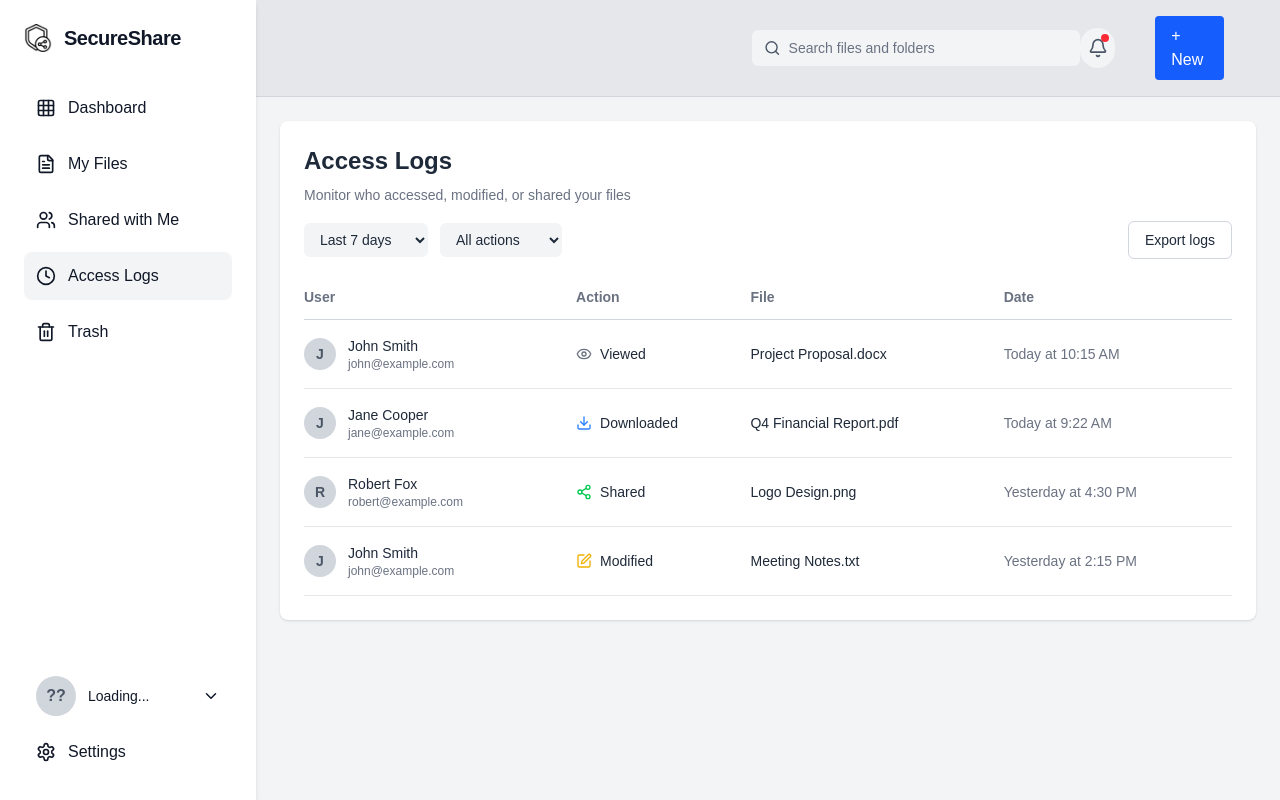
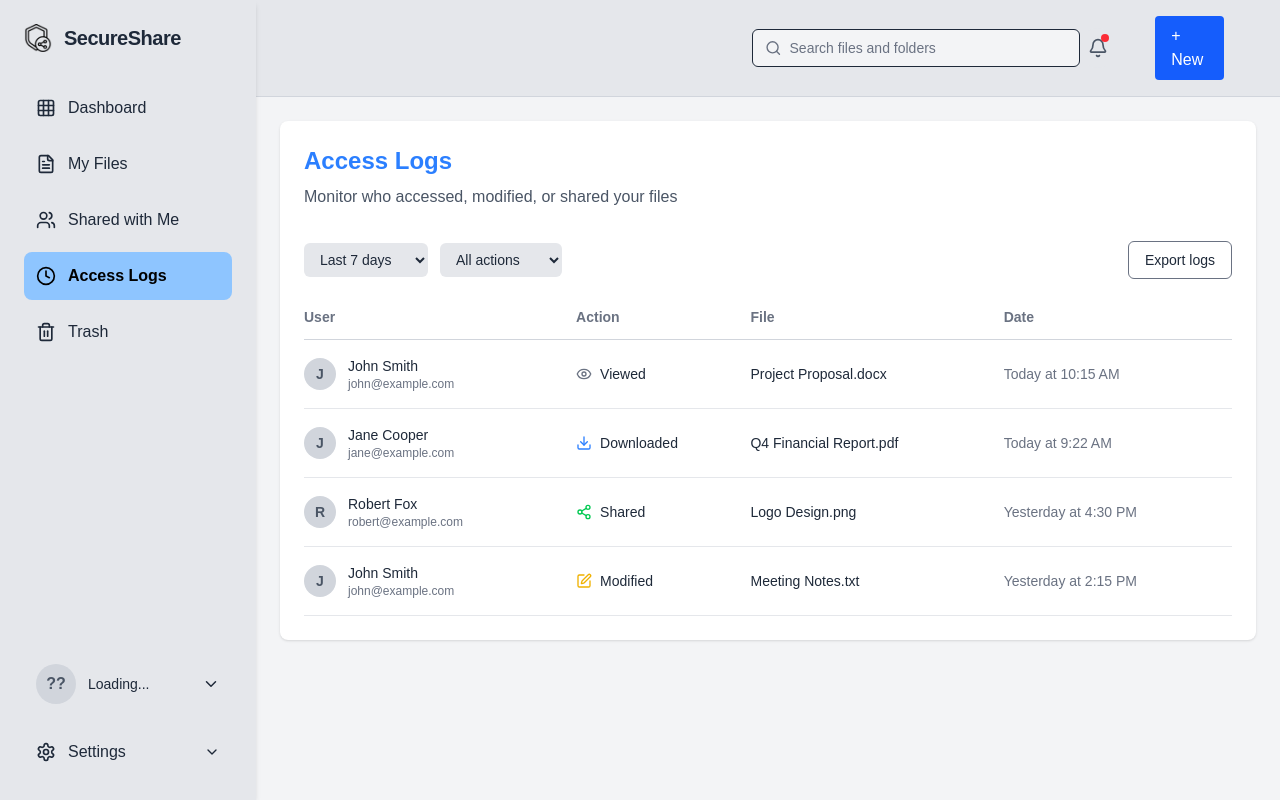
Before and after one commit to COS301-SE-2025/Secure-File-Sharing-Platform, a Next.js app in the folder sfsp-ui/: page /dashboard/accessLogs in a window 1280 px wide. Built offline with nearby package versions, Linux system fonts and the light colour scheme.

Commit message:
color fixed

```diff
--- a/sfsp-ui/app/dashboard/accessLogs/page.js
+++ b/sfsp-ui/app/dashboard/accessLogs/page.js
@@ -32,9 +32,8 @@ export default function AccessLogsPage() {
   return (
     <div className="p-6">
       <div className="bg-white dark:bg-gray-800 rounded-lg p-6 shadow">
-        <h1 className="text-2xl font-bold mb-2">Access Logs</h1>
-        <p className="text-sm text-gray-500 dark:text-gray-400 mb-4">
-          Monitor who accessed, modified, or shared your files
+        <h1 className="text-2xl font-bold mb-2 text-blue-500">Access Logs</h1>
+        <p className="text-gray-600 dark:text-gray-400 pb-8"> Monitor who accessed, modified, or shared your files
         </p>
 
         {/* Filters */}
@@ -43,7 +42,7 @@ export default function AccessLogsPage() {
             <select
               value={dateFilter}
               onChange={(e) => setDateFilter(e.target.value)}
-              className="bg-gray-100 dark:bg-gray-700 text-sm px-3 py-2 rounded-md focus:outline-none"
+              className="bg-gray-200 dark:bg-gray-700 text-sm px-3 py-2 rounded-md focus:outline-none"
             >
               <option>Last 7 days</option>
               <option>Last 30 days</option>
@@ -52,7 +51,7 @@ export default function AccessLogsPage() {
             <select
               value={actionFilter}
               onChange={(e) => setActionFilter(e.target.value)}
-              className="bg-gray-100 dark:bg-gray-700 text-sm px-3 py-2 rounded-md focus:outline-none"
+              className="bg-gray-200 dark:bg-gray-700 text-sm px-3 py-2 rounded-md focus:outline-none"
             >
               <option>All actions</option>
               <option>Viewed</option>
@@ -61,7 +60,7 @@ export default function AccessLogsPage() {
               <option>Modified</option>
             </select>
           </div>
-          <button className="border border-gray-300 dark:border-gray-600 text-sm px-4 py-2 rounded-md hover:bg-gray-100 dark:hover:bg-gray-700">
+          <button className="border border-gray-500 dark:border-gray-600 text-sm px-4 py-2 rounded-md hover:bg-gray-100 dark:hover:bg-gray-700">
             Export logs
           </button>
         </div>
--- a/sfsp-ui/app/dashboard/components/ActionButtons.js
+++ b/sfsp-ui/app/dashboard/components/ActionButtons.js
@@ -22,7 +22,7 @@ export function ActionButtons() {
 
   return (
     <div className="flex items-center space-x-2">
-      <button  className="relative w-10 h-10 rounded-full bg-gray-100 hover:bg-gray-200 flex items-center justify-center mr-10">
+      <button  className="relative w-10 h-10 rounded-full bg-gray-200 hover:bg-blue-300 flex items-center justify-center mr-10">
         <Bell className="h-5 w-5 text-gray-600" />
         <span className="absolute top-1.5 right-1.5 w-2 h-2 bg-red-500 rounded-full"></span>
 
@@ -39,10 +39,10 @@ export function ActionButtons() {
           } absolute mt-2 w-48 right-5 bg-blue-100 border border-blue-300 rounded shadow-lg z-10`}
         >
          <div className="absolute right-0 mt-2 w-40 bg-white dark:bg-gray-800 border border-gray-200 dark:border-gray-700 rounded-md shadow-md z-8">
-                <button className="w-full text-left px-4 py-2 hover:bg-gray-100 dark:hover:bg-gray-700">Upload File</button>
-                <button className="w-full text-left px-4 py-2 hover:bg-gray-100 dark:hover:bg-gray-700">Upload Folder</button>
-                 <button className="w-full text-left px-4 py-2 hover:bg-gray-100 dark:hover:bg-gray-700">New Document</button>
-                <button className="w-full text-left px-4 py-2 hover:bg-gray-100 dark:hover:bg-gray-700">New Folder</button>
+                <button className="w-full text-left px-4 py-2 hover:bg-blue-300 dark:hover:bg-gray-700">Upload File</button>
+                <button className="w-full text-left px-4 py-2 hover:bg-blue-300 dark:hover:bg-gray-700">Upload Folder</button>
+                 <button className="w-full text-left px-4 py-2 hover:bg-blue-300 dark:hover:bg-gray-700">New Document</button>
+                <button className="w-full text-left px-4 py-2 hover:bg-blue-300 dark:hover:bg-gray-700">New Folder</button>
         </div>
 
 
--- a/sfsp-ui/app/dashboard/components/FileTable.js
+++ b/sfsp-ui/app/dashboard/components/FileTable.js
@@ -6,7 +6,7 @@ export default function FileTable({ files }) {
     <div className="bg-white dark:bg-gray-800 rounded-lg shadow-sm overflow-hidden">
       <div className="overflow-x-auto">
         <table className="w-full">
-          <thead className="bg-gray-50 dark:bg-gray-700">
+          <thead className="bg-gray-200 dark:bg-gray-700">
             <tr>
               {['Name', 'Size', 'Shared by', 'Shared', 'Actions'].map((header, i) => (
                 <th key={i} className={`px-6 py-3 text-${i === 4 ? 'right' : 'left'} text-xs font-medium text-gray-500 dark:text-gray-300 uppercase tracking-wider`}>
@@ -17,7 +17,7 @@ export default function FileTable({ files }) {
           </thead>
           <tbody className="divide-y divide-gray-200 dark:divide-gray-700">
             {files.map((file, idx) => (
-              <tr key={idx} className="hover:bg-gray-50 dark:hover:bg-gray-700 cursor-pointer">
+              <tr key={idx} className="hover:bg-gray-100 dark:hover:bg-gray-700 cursor-pointer">
                 <td className="px-6 py-4 whitespace-nowrap flex items-center">
                   <div className={`w-8 h-8 rounded flex items-center justify-center mr-3 ${file.type === 'image' ? 'bg-orange-100 dark:bg-orange-900' : 'bg-blue-100 dark:bg-blue-900'}`}>
                     {file.type === 'image' ? <ImageIcon size={16} className="text-orange-600" /> : <FileText size={16} className="text-blue-600" />}
--- a/sfsp-ui/app/dashboard/components/Sidebar.js
+++ b/sfsp-ui/app/dashboard/components/Sidebar.js
@@ -11,15 +11,19 @@ import {
   Trash2,
   Settings,
   ChevronDown,
-  LogOut
+  LogOut,
 } from 'lucide-react';
 
 export default function Sidebar() {
   const pathname = usePathname();
   const router = useRouter();
+
   const [user, setUser] = useState(null);
   const [dropdownOpen, setDropdownOpen] = useState(false);
+  const [settingsOpen, setSettingsOpen] = useState(false);
+  const [isDark, setIsDark] = useState(false);
 
+  // Load user
   useEffect(() => {
     const fetchProfile = async () => {
       const token = localStorage.getItem('token');
@@ -33,8 +37,8 @@ export default function Sidebar() {
         });
 
         const result = await res.json();
+        if (!res.ok) throw new Error(result.message || 'Failed to fetch profile');
 
-        if (!res.ok) throw new Error(result.message || 'Failed to fetch profile');
         setUser(result.data);
       } catch (err) {
         console.error('Failed to fetch profile:', err.message);
@@ -44,10 +48,26 @@ export default function Sidebar() {
     fetchProfile();
   }, []);
 
+  // Load persisted theme
+  useEffect(() => {
+    const stored = localStorage.getItem('theme');
+    if (stored === 'dark') {
+      document.documentElement.classList.add('dark');
+      setIsDark(true);
+    }
+  }, []);
+
   const handleLogout = () => {
     localStorage.removeItem('token');
     localStorage.removeItem('user');
     router.push('/');
+  };
+
+  const toggleTheme = () => {
+    const html = document.documentElement;
+    const isNowDark = html.classList.toggle('dark');
+    setIsDark(isNowDark);
+    localStorage.setItem('theme', isNowDark ? 'dark' : 'light');
   };
 
   const linkClasses = (path) => {
@@ -56,15 +76,14 @@ export default function Sidebar() {
         ? pathname === '/dashboard'
         : pathname.startsWith(path);
 
-    return `flex items-center gap-3 p-3 rounded-lg transition-colors ${
-      isActive
-        ? 'bg-gray-100 dark:bg-gray-700'
-        : 'hover:bg-gray-100 dark:hover:bg-gray-700'
+    return `flex items-center gap-3 p-3 rounded-lg transition-colors ${isActive
+        ? 'text-black dark:text-white font-bold bg-blue-300 dark:bg-gray-700'
+        : 'hover:bg-blue-300 dark:hover:bg-gray-700'
       }`;
   };
 
   return (
-    <aside className="w-64 bg-white text-gray-900 dark:bg-gray-800 dark:text-white p-6 shadow-md hidden md:block relative">
+    <aside className="w-64 bg-gray-200 text-gray-800 dark:bg-gray-800 dark:text-white p-6 shadow-md hidden md:block relative">
       {/* Logo and Title */}
       <div className="flex items-center gap-3 mb-8">
         <Image
@@ -108,8 +127,10 @@ export default function Sidebar() {
         </a>
       </nav>
 
-      {/* User Profile and Dropdown */}
-      <div className="absolute bottom-6 left-6 right-6">
+      {/* Bottom Profile + Settings */}
+      <div className="absolute bottom-6 left-6 right-6 flex flex-col gap-3">
+        {/* User Dropdown */}
+        <div className="relative">
           <button
             className="flex items-center gap-3 p-3 w-full text-left rounded-lg hover:bg-gray-100 dark:hover:bg-gray-700 transition-colors"
             onClick={() => setDropdownOpen((prev) => !prev)}
@@ -130,28 +151,52 @@ export default function Sidebar() {
             <div className="mt-2 bg-white dark:bg-gray-700 border border-gray-200 dark:border-gray-600 rounded-md shadow-lg">
               <button
                 onClick={handleLogout}
-              className="flex items-center gap-2 px-4 py-2 w-full text-left text-sm text-red-600 hover:bg-red-100 dark:hover:bg-red-800 dark:text-red-400"
+                className="flex items-center gap-2 px-4 py-2 w-full text-left text-sm text-red-600 hover:bg-red-100 dark:hover:bg-gray-900 dark:text-red-400"
               >
                 <LogOut size={16} />
                 Logout
               </button>
             </div>
           )}
+        </div>
 
-        <a href="/dashboard/settings" className={linkClasses('/dashboard/settings')}>
+        {/* Settings Dropdown */}
+        <div className="relative">
+          <button
+            onClick={() => setSettingsOpen((prev) => !prev)}
+            className="w-full flex items-center gap-3 p-3 rounded-lg hover:bg-blue-300 dark:hover:bg-gray-700 transition-colors"
+          >
             <Settings size={20} />
             <span>Settings</span>
+            <ChevronDown size={16} className="ml-auto" />
+          </button>
+
+          {settingsOpen && (
+            <div className="absolute right-0 bottom-12 w-48 bg-white dark:bg-gray-700 border border-gray-200 dark:border-gray-600 rounded-md shadow-lg z-10">
+              <a
+                href="/dashboard"
+                className="block px-4 py-2 text-sm hover:bg-blue-300 dark:hover:bg-gray-600"
+              >
+                Account Settings
               </a>
+              <button
+                onClick={toggleTheme}
+                className="w-full text-left px-4 py-2 text-sm hover:bg-blue-300 dark:hover:bg-gray-600"
+              >
+                {isDark ? 'Light Mode' : 'Dark Mode'}
+              </button>
+            </div>
+          )}
+        </div>
       </div>
     </aside>
   );
 }
 
-
 // 'use client';
 
 // import { useEffect, useState } from 'react';
-// import { usePathname } from 'next/navigation';
+// import { usePathname, useRouter } from 'next/navigation';
 // import Image from 'next/image';
 // import {
 //   FileText,
@@ -160,17 +205,19 @@ export default function Sidebar() {
 //   Clock,
 //   Trash2,
 //   Settings,
+//   ChevronDown,
+//   LogOut
 // } from 'lucide-react';
 
 // export default function Sidebar() {
 //   const pathname = usePathname();
+//   const router = useRouter();
 //   const [user, setUser] = useState(null);
+//   const [dropdownOpen, setDropdownOpen] = useState(false);
 
 //   useEffect(() => {
 //     const fetchProfile = async () => {
 //       const token = localStorage.getItem('token');
-//       // console.log('Token from localStorage:', token);
-
 //       if (!token) return;
 
 //       try {
@@ -192,6 +239,12 @@ export default function Sidebar() {
 //     fetchProfile();
 //   }, []);
 
+//   const handleLogout = () => {
+//     localStorage.removeItem('token');
+//     localStorage.removeItem('user');
+//     router.push('/');
+//   };
+
 //   const linkClasses = (path) => {
 //     const isActive =
 //       path === '/dashboard'
@@ -200,13 +253,13 @@ export default function Sidebar() {
 
 //     return `flex items-center gap-3 p-3 rounded-lg transition-colors ${
 //       isActive
-//         ? 'bg-gray-100 dark:bg-gray-700'
-//         : 'hover:bg-gray-100 dark:hover:bg-gray-700'
+//         ? 'text-black dark:text-white font-bold bg-blue-300 dark:bg-gray-700'
+//         : 'hover:bg-blue-300 dark:hover:bg-gray-700'
 //     }`;
 //   };
 
 //   return (
-//     <aside className="w-64 bg-white text-gray-900 dark:bg-gray-800 dark:text-white p-6 shadow-md hidden md:block relative">
+//     <aside className="w-64 bg-gray-200 text-gray-800 dark:bg-gray-800 dark:text-white p-6 shadow-md hidden md:block relative">
 //       {/* Logo and Title */}
 //       <div className="flex items-center gap-3 mb-8">
 //         <Image
@@ -223,7 +276,7 @@ export default function Sidebar() {
 //           height={28}
 //           className="hidden dark:block"
 //         />
-//         <span className="text-xl font-bold tracking-tight">SecureShare</span>
+//         <span className="text-xl font-bold tracking-tight ">SecureShare</span>
 //       </div>
 
 //       {/* Navigation */}
@@ -250,9 +303,12 @@ export default function Sidebar() {
 //         </a>
 //       </nav>
 
-//       {/* User Profile */}
+//       {/* User Profile and Dropdown */}
 //       <div className="absolute bottom-6 left-6 right-6">
-//         <div className="flex items-center gap-3 p-3">
+//         <button
+//           className="flex items-center gap-3 p-3 w-full text-left rounded-lg hover:bg-gray-100 dark:hover:bg-gray-700 transition-colors"
+//           onClick={() => setDropdownOpen((prev) => !prev)}
+//         >
 //           <div className="w-10 h-10 bg-gray-300 rounded-full flex items-center justify-center text-gray-600 font-bold">
 //             {user?.username?.slice(0, 2).toUpperCase() || '??'}
 //           </div>
@@ -262,7 +318,21 @@ export default function Sidebar() {
 //               {user?.email || ''}
 //             </div>
 //           </div>
-//         </div>
+//           <ChevronDown size={18} />
+//         </button>
+
+//         {dropdownOpen && (
+//           <div className="mt-2 bg-white dark:bg-gray-700 border border-gray-200 dark:border-gray-600 rounded-md shadow-lg">
+//             <button
+//               onClick={handleLogout}
+//               className="flex items-center gap-2 px-4 py-2 w-full text-left text-sm text-red-600 hover:bg-red-100 dark:hover:bg-gray-900 dark:text-red-400"
+//             >
+//               <LogOut size={16} />
+//               Logout
+//             </button>
+//           </div>
+//         )}
+
 //         <a href="/dashboard/settings" className={linkClasses('/dashboard/settings')}>
 //           <Settings size={20} />
 //           <span>Settings</span>
--- a/sfsp-ui/app/dashboard/components/Topbar.js
+++ b/sfsp-ui/app/dashboard/components/Topbar.js
@@ -25,8 +25,8 @@ export default function Topbar() {
 
    return (
     <div className="flex items-center justify-between p-4 border-b border-gray-300 dark:border-gray-700 bg-gray-200 dark:bg-gray-800">
-      <div className="flex items-center gap-2 w-full max-w-md bg-gray-100 dark:bg-gray-700 px-3 py-2 rounded-md ml-120">
-        <Search size={18} className="text-gray-600" />
+      <div className="flex items-center gap-2 w-full max-w-md bg-gray-100 dark:bg-gray-700 px-3 py-2 rounded-md ml-120 border">
+        <Search size={18} className="text-gray-500" />
         <input
           type="text"
           placeholder="Search files and folders"
--- a/sfsp-ui/app/dashboard/page.js
+++ b/sfsp-ui/app/dashboard/page.js
@@ -28,7 +28,7 @@ export default function DashboardHomePage() {
 
   return (
     <div className="p-6 bg-gray-100 dark:bg-gray-900 text-gray-900 dark:text-white">
-      <h1 className="text-2xl font-semibold mb-2 text-sky-600">Welcome!</h1>
+      <h1 className="text-2xl font-semibold mb-2 text-blue-500">Welcome!</h1>
       <p className="text-gray-600 dark:text-gray-400 mb-7">
         Here's a quick look at your file sharing activity.
       </p>
--- a/sfsp-ui/app/dashboard/sharedWithMe/page.js
+++ b/sfsp-ui/app/dashboard/sharedWithMe/page.js
@@ -49,14 +49,14 @@ export default function SharedWithMePage() {
     <div className="flex-1 p-6 bg-gray-50 dark:bg-gray-900">
       <div className="flex items-center justify-between mb-6">
         <div>
-          <h1 className="text-2xl font-semibold text-gray-900 dark:text-white">Shared with me</h1>
+          <h1 className="text-2xl font-semibold text-blue-500 ">Shared with me</h1>
           <p className="text-gray-600 dark:text-gray-400 mt-1">Files and folders that have been shared with you</p>
         </div>
         <div className="flex items-center gap-2">
-          <button onClick={() => setViewMode('grid')} className={`p-2 rounded-md ${viewMode === 'grid' ? 'bg-gray-200 dark:bg-gray-700' : 'text-gray-500 hover:bg-gray-100 dark:hover:bg-gray-700'}`}>
+          <button onClick={() => setViewMode('grid')} className={`p-2 rounded-md ${viewMode === 'grid' ? 'bg-gray-200 dark:bg-gray-700' : 'text-gray-500 hover:bg-blue-300 dark:hover:bg-gray-700'}`}>
             <Grid3X3 size={20} />
           </button>
-          <button onClick={() => setViewMode('list')} className={`p-2 rounded-md ${viewMode === 'list' ? 'bg-gray-200 dark:bg-gray-700' : 'text-gray-500 hover:bg-gray-100 dark:hover:bg-gray-700'}`}>
+          <button onClick={() => setViewMode('list')} className={`p-2 rounded-md ${viewMode === 'list' ? 'bg-gray-200 dark:bg-gray-700' : 'text-gray-500 hover:bg-blue-300 dark:hover:bg-gray-700'}`}>
             <List size={20} />
           </button>
         </div>
```
Also changed, not shown: sfsp-ui/app/dashboard/myFiles/page.js (+9 -9 lines), sfsp-ui/app/dashboard/trash/page.js (+4 -4 lines). Lines whose indentation alone changed are shown as unchanged.
